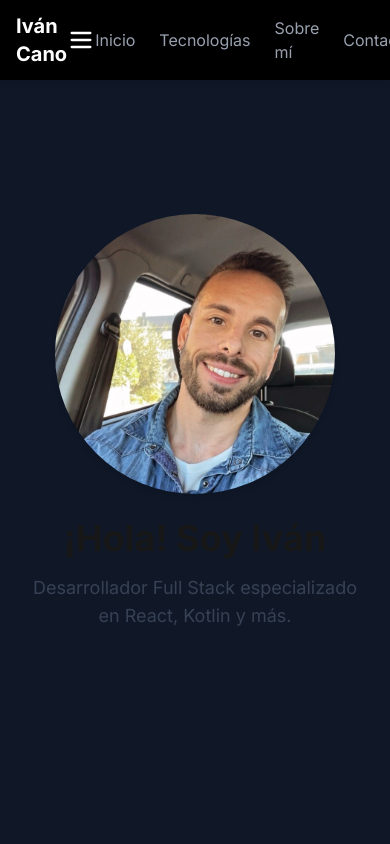
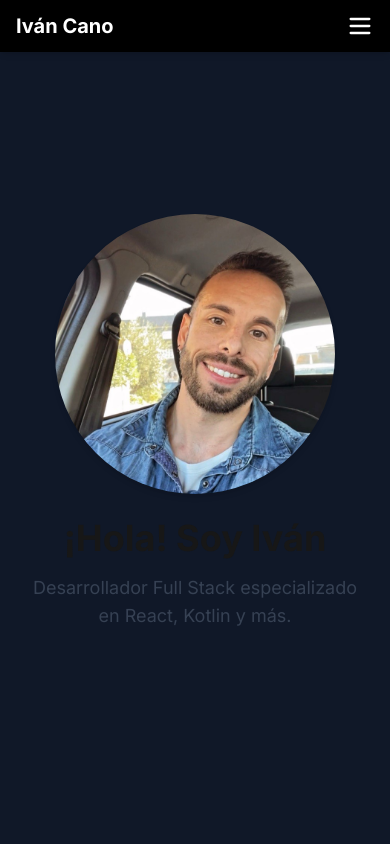
Before and after one commit to ivardev33/my-portfolio, a Next.js app: page / in a window 390 px wide. Shown: the top 844 px of the page. Built offline with nearby package versions, Linux system fonts and the light colour scheme.

Commit message:
Ocultando menu escritorio en el movil

```diff
--- a/src/components/Navbar.tsx
+++ b/src/components/Navbar.tsx
@@ -29,7 +29,7 @@ const toggleMenu=()=>setMenuOpen(!menuOpen);
         </button>
 
         {/* Enlaces a la derecha */}
-        <ul className="flex items-center space-x-6 text-gray-400">
+        <ul className="hidden md:flex items-center space-x-6 text-gray-400">
           <li><a href="#hero" className="hover:underline hover:text-white">Inicio</a></li>
           <li><a href="#technologies" className="hover:underline hover:text-white">Tecnologías</a></li>
           <li><a href="#about" className="hover:underline hover:text-white">Sobre mí</a></li>
```
